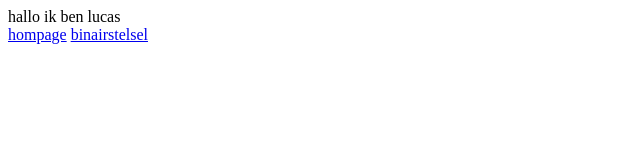
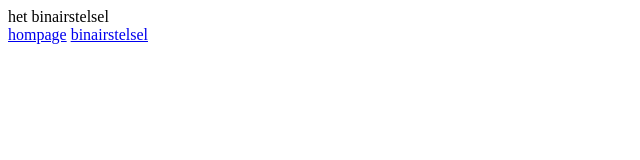
Before and after one commit to llucas071/llucas071.github.io, a plain HTML site: page binairstelsel.html in a window 1280 px wide. Shown: the full height of the page, 0-640 px from the left. Drawn offline with Linux system fonts and the light colour scheme.

Commit message:
binair stelsel

```diff
--- a/binairstelsel.html
+++ b/binairstelsel.html
@@ -5,7 +5,8 @@
       <meta charset="utf-8">
   </head>
   <body>
-    hallo ik ben lucas
+    het binairstelsel
+
 
 
   <br>
```
